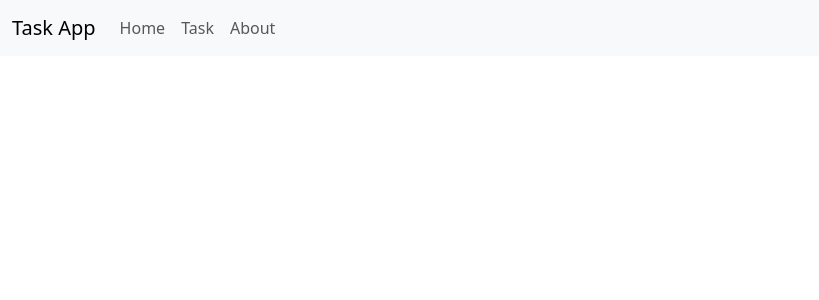
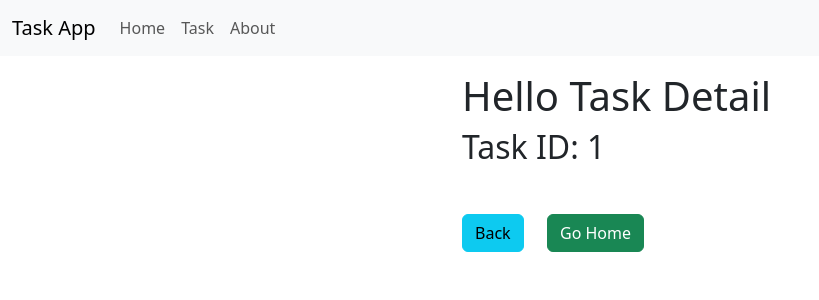
Before and after one commit to cckcoder/vue-js-task-app, a Vue app: page /task/1 in a window 1280 px wide. Shown: the top 300 px of the page, without its empty margins (0-819 px from the left). Built offline with nearby package versions, Linux system fonts and the light colour scheme.

Commit message:
update: use v-router dynamic
Signed-off-by: codewizz_thinkpad <codewizz@cckcoder.cc>

```diff
--- a/src/router/index.js
+++ b/src/router/index.js
@@ -17,7 +17,7 @@ const router = createRouter({
       component: TaskView
     },
     {
-      path: '/task/123',
+      path: '/task/:id',
       name: 'task-detail',
       component: TaskDetailView
     },
--- a/src/views/TaskDetailView.vue
+++ b/src/views/TaskDetailView.vue
@@ -1,9 +1,29 @@
 <script setup>
+import { useRoute, useRouter } from 'vue-router'
 
+const route = useRoute()
+const router = useRouter()
+
+console.log(route.params.id)
+
+const handlePreviousPage = () => {
+  router.back()
+}
+
+const handleHomePage = () => {
+  router.push({ name: 'home' })
+}
 </script>
 
 <template>
-  <div>
-    <h1>Hello Task Detail</h1>
+  <div class="row">
+    <div class="offset-4 col-md-6">
+      <h1>Hello Task Detail</h1>
+      <h2>Task ID: {{ route.params.id }}</h2>
+      <div class="col-md-4 d-flex justify-content-between mt-5">
+        <button class="btn btn-info" @click="handlePreviousPage">Back</button>
+        <button class="btn btn-success" @click="handleHomePage">Go Home</button>
+      </div>
+    </div>
   </div>
 </template>
--- a/src/views/TaskView.vue
+++ b/src/views/TaskView.vue
@@ -4,7 +4,6 @@ import { computed } from 'vue'
 const formTask = computed(() => {
   return ['border', 'border-info', 'border-2', 'p-4', 'rounded']
 })
-
 </script>
 
 <template>
@@ -14,7 +13,7 @@ const formTask = computed(() => {
       <form @submit.prevent="submitTask" :class="formTask">
         <div class="mb-3">
           <label for="task" class="form-label">Task</label>
-          <input type="text" class="form-control" placeholder="Add your Task here!" name="task">
+          <input type="text" class="form-control" placeholder="Add your Task here!" name="task" />
           <button type="submit" class="btn btn-primary mt-3 w-100">Submit</button>
         </div>
       </form>
```
